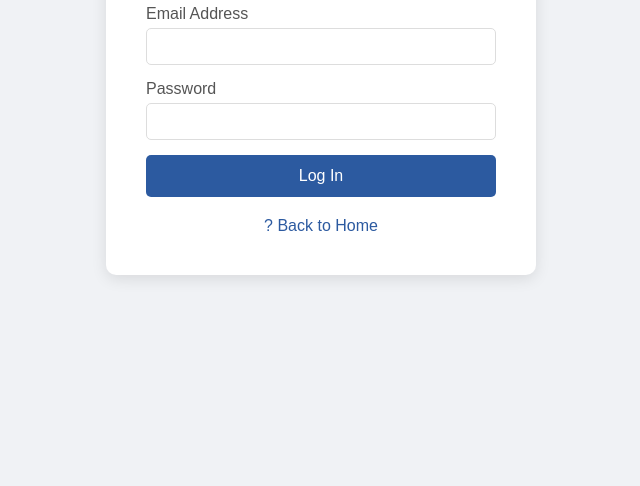
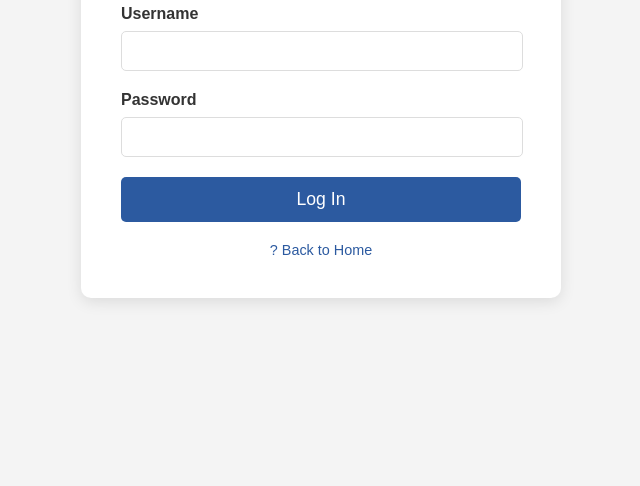
Before and after one commit to maango-droid/shenbsc, a website: page shen/login.html in a window 1280 px wide. Shown: the part 314-800 px from the top of the page, without its empty margins (319-959 px from the left). Drawn offline with Linux system fonts and the light colour scheme.

Commit message:
Fix: Updated login.html to use 'Username' field

```diff
--- a/shen/login.html
+++ b/shen/login.html
@@ -3,123 +3,90 @@
 <head>
     <meta charset="UTF-8">
     <meta name="viewport" content="width=device-width, initial-scale=1.0">
-    <title>Premium Login</title>
+    <title>Login</title>
     <style>
         body {
             font-family: Arial, sans-serif;
-            background-color: #f0f2f5;
+            background-color: #f4f4f4;
             display: flex;
             justify-content: center;
             align-items: center;
             height: 100vh;
             margin: 0;
         }
-
         .login-container {
-            background-color: white;
+            background-color: #fff;
             padding: 40px;
             border-radius: 10px;
             box-shadow: 0 4px 15px rgba(0, 0, 0, 0.1);
             text-align: center;
-            width: 350px;
+            width: 90%;
+            max-width: 400px;
         }
-
-        .login-container h2 {
+        .login-container h1 {
+            color: #2c5aa0;
             margin-bottom: 20px;
-            color: #333;
+            font-size: 2.5rem;
         }
-
-        .input-group {
-            margin-bottom: 15px;
+        .form-group {
+            margin-bottom: 20px;
             text-align: left;
         }
-
-        .input-group label {
+        .form-group label {
             display: block;
-            margin-bottom: 5px;
-            color: #555;
+            margin-bottom: 8px;
+            color: #333;
+            font-weight: bold;
         }
-
-        .input-group input {
-            width: 100%;
+        .form-group input[type="text"],
+        .form-group input[type="password"] {
+            width: calc(100% - 20px);
             padding: 10px;
             border: 1px solid #ddd;
             border-radius: 5px;
-            box-sizing: border-box;
+            font-size: 1rem;
         }
-
-        .login-button {
-            width: 100%;
-            padding: 12px;
+        button {
             background-color: #2c5aa0;
             color: white;
             border: none;
+            padding: 12px 25px;
             border-radius: 5px;
-            font-size: 16px;
             cursor: pointer;
-            transition: background-color 0.3s;
+            font-size: 1.1rem;
+            transition: background-color 0.3s ease;
+            width: 100%;
         }
-
-        .login-button:hover {
-            background-color: #1e3d72;
+        button:hover {
+            background-color: #23477a;
         }
-
-        .back-link {
+        .back-to-home {
             margin-top: 20px;
             display: block;
             color: #2c5aa0;
             text-decoration: none;
+            font-size: 0.9rem;
+        }
+        .back-to-home:hover {
+            text-decoration: underline;
         }
     </style>
 </head>
 <body>
     <div class="login-container">
-        <h2>Premium Login</h2>
-        <form id="loginForm">
-            <div class="input-group">
-                <label for="email">Email Address</label>
-                <input type="email" id="email" name="email" required>
+        <h1>Premium Login</h1>
+        <form action="/login" method="POST">
+            <div class="form-group">
+                <label for="username">Username</label> <!-- Changed from Email Address -->
+                <input type="text" id="username" name="username" required> <!-- name attribute changed to 'username' -->
             </div>
-            <div class="input-group">
+            <div class="form-group">
                 <label for="password">Password</label>
                 <input type="password" id="password" name="password" required>
             </div>
-            <button type="submit" class="login-button">Log In</button>
+            <button type="submit">Log In</button>
         </form>
-        <a href="frontpage.html" class="back-link">? Back to Home</a>
+        <a href="/frontpage.html" class="back-to-home">? Back to Home</a>
     </div>
-
-    <script>
-        document.getElementById('loginForm').addEventListener('submit', async function(event) {
-            event.preventDefault();
-
-            const email = document.getElementById('email').value;
-            const password = document.getElementById('password').value;
-
-            try {
-                const response = await fetch('/api/login', {
-                    method: 'POST',
-                    headers: {
-                        'Content-Type': 'application/json'
-                    },
-                    body: JSON.stringify({ email, password })
-                });
-
-                const data = await response.json();
-
-                if (response.ok) { // Check for a successful status code (200-299)
-                    alert(data.message);
-                    // Store the username in sessionStorage to use on the dashboard
-                    sessionStorage.setItem('username', data.username);
-                    window.location.href = '/dashboard.html';
-                } else {
-                    alert(data.message); // This will show "Invalid email or password."
-                }
-            } catch (error) {
-                console.error('Error during login:', error);
-                alert('An error occurred during login. Please try again.');
-            }
-        });
-    </script>
 </body>
 </html>
```
